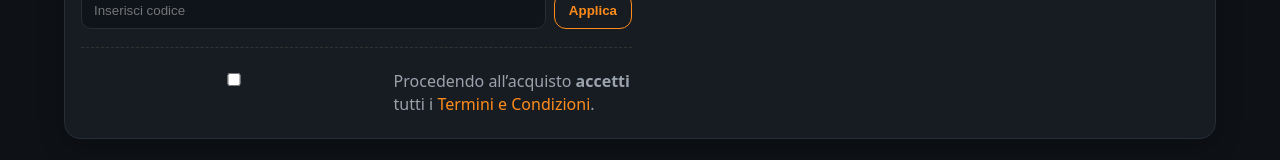
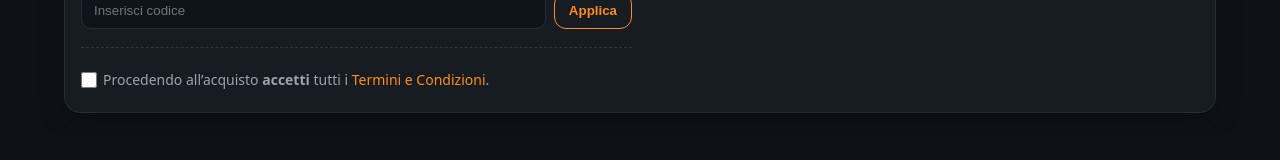
Before and after one commit to djshoprigenerato/djshoprigenerato, a React (Vite) app in the folder client/: page /checkout in a window 1280 px wide. Shown: the part 697-857 px from the top of the page. After the commit the page ends 834 px from the top, so only its background shows below. Built offline with nearby package versions, Linux system fonts and the light colour scheme; no server answers.

Commit message:
Update Checkout.jsx

```diff
--- a/client/src/pages/Checkout.jsx
+++ b/client/src/pages/Checkout.jsx
@@ -9,8 +9,8 @@ export default function Checkout(){
   const [items, setItems] = useState([]);
   const [discountCode, setDiscountCode] = useState('');
   const [discount, setDiscount] = useState(null);
-  const [acceptTC, setAcceptTC] = useState(false);        // 👈 nuova spunta T&C
-  const [touched, setTouched] = useState({});             // per evidenziare i campi mancanti
+  const [acceptTC, setAcceptTC] = useState(false);
+  const [touched, setTouched] = useState({});
 
   const [customer, setCustomer] = useState({
     name: '',
@@ -92,7 +92,6 @@ export default function Checkout(){
   };
 
   const pay = async () => {
-    // Se manca qualcosa, evidenzia e blocca
     if (missingKeys.length > 0 || !acceptTC) {
       markAllTouched();
       if (!acceptTC) {
@@ -120,7 +119,6 @@ export default function Checkout(){
     }
   };
 
-  // stile bordo rosso per campi invalidi
   const invalidStyle = (flag) => flag ? { borderColor: '#ff4d4f', outlineColor: '#ff4d4f' } : {};
 
   return (
@@ -221,18 +219,24 @@ export default function Checkout(){
             </p>
           )}
 
-          {/* Checkbox Termini & Condizioni */}
+          {/* Checkbox Termini & Condizioni (compatto) */}
           <div style={{ marginTop: 18, paddingTop: 12, borderTop: '1px dashed #333' }}>
-            <label style={{ display:'flex', gap:8, alignItems:'flex-start' }}>
+            <label style={{ display:'flex', gap:6, alignItems:'center', fontSize:14 }}>
               <input
                 type="checkbox"
                 checked={acceptTC}
                 onChange={e => setAcceptTC(e.target.checked)}
                 onBlur={()=>setTouched(t=>({...t, tc:true}))}
-                style={touched.tc && !acceptTC ? { outline: '2px solid #ff4d4f' } : {}}
+                style={{
+                  margin: 0,
+                  width: 16,
+                  height: 16,
+                  accentColor: '#ff8000',
+                  ...(touched.tc && !acceptTC ? { outline: '2px solid #ff4d4f' } : {})
+                }}
               />
               <span>
-                Procedendo all’acquisto <strong>accetti</strong> tutti i{' '}
+                Procedendo all’acquisto <strong>accetti</strong> tutti i{" "}
                 <Link to="/termini" target="_blank" rel="noreferrer">Termini e Condizioni</Link>.
               </span>
             </label>
@@ -258,14 +262,11 @@ export default function Checkout(){
           <h2>Totale: {(discountedTotalCents/100).toFixed(2)}€</h2>
           <p className="badge free">Consegna gratuita (SDA/GLS)</p>
 
-          <button
-            className="btn"
-            onClick={pay}
-          >
+          <button className="btn" onClick={pay}>
             Paga con Stripe
           </button>
-          {/* Se preferisci, puoi disabilitare il bottone finché non è tutto ok: */}
-          {/* disabled={missingKeys.length>0 || !acceptTC} */}
+          {/* Se vuoi, puoi disabilitare finché non è tutto ok:
+              disabled={missingKeys.length>0 || !acceptTC} */}
         </div>
       </div>
     </div>
```
